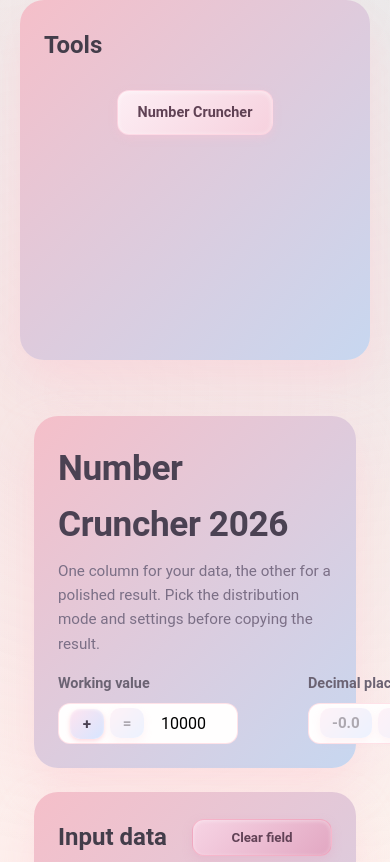
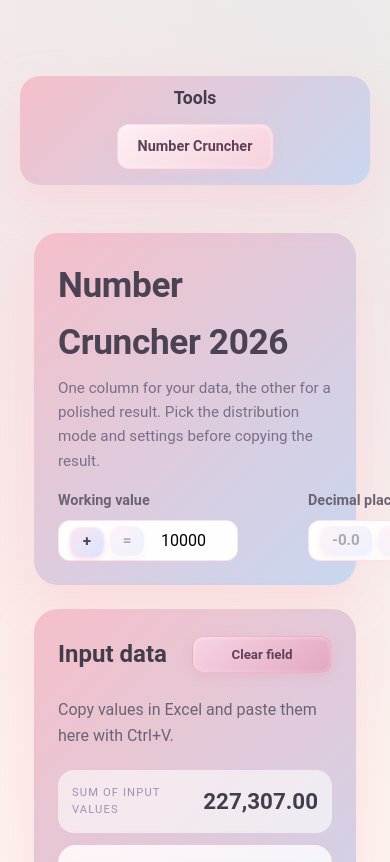
Before and after one commit to mrgisaev/Number-Cruncher-2000, a React (Vite) app in the folder web/: page / in a window 390 px wide. Shown: the top 862 px of the page. Built offline with nearby package versions, Linux system fonts and the light colour scheme.

Commit message:
Adjust responsive menu layout

```diff
--- a/web/src/App.css
+++ b/web/src/App.css
@@ -5,7 +5,8 @@
 
 .floating-menu {
   position: absolute;
-  width: 178px;
+  width: 196px;
+  max-width: 900px;
   top: 48px;
   left: 20px;
   z-index: 5;
@@ -14,7 +15,7 @@
 .page {
   max-width: 900px;
   margin: 0 auto;
-  padding: 48px 20px 24px;
+  padding: 48px 0 24px;
   display: flex;
   flex-direction: column;
   gap: 24px;
@@ -487,12 +488,58 @@
   text-decoration: underline;
 }
 
-@media (max-width: 1200px) {
+@media (max-width: 1375px) {
+  .app-shell {
+    padding-top: 76px;
+  }
+
   .floating-menu {
-    position: static;
+    position: sticky;
+    top: 16px;
+    left: 0;
+    right: 0;
     width: 100%;
-    max-width: 600px;
-    margin: 0 auto 24px;
+    max-width: 900px;
+    box-sizing: border-box;
+    padding: 12px 20px;
+    margin: 0 auto 16px;
+    display: flex;
+    align-items: center;
+    justify-content: space-between;
+    min-height: 64px;
+    border-radius: 20px;
+  }
+
+  .floating-menu.menu-card {
+    min-height: initial;
+  }
+
+  .floating-menu .card-header {
+    flex-direction: row;
+    align-items: center;
+    justify-content: flex-start;
+    margin-bottom: 0;
+    gap: 16px;
+    width: auto;
+    padding: 0;
+  }
+
+  .floating-menu .card-header h2 {
+    margin: 0;
+    font-size: 1.1rem;
+  }
+
+  .floating-menu nav {
+    flex: 1;
+    display: flex;
+    align-items: center;
+    justify-content: flex-end;
+  }
+
+  .tool-links {
+    flex-direction: row;
+    align-items: center;
+    justify-content: flex-end;
   }
 }
 
@@ -514,4 +561,15 @@
   .card-header {
     flex-direction: column;
   }
+
+  .floating-menu {
+    flex-direction: column;
+    gap: 12px;
+    padding: 16px;
+  }
+
+  .tool-links {
+    width: 100%;
+    justify-content: center;
+  }
 }
```
